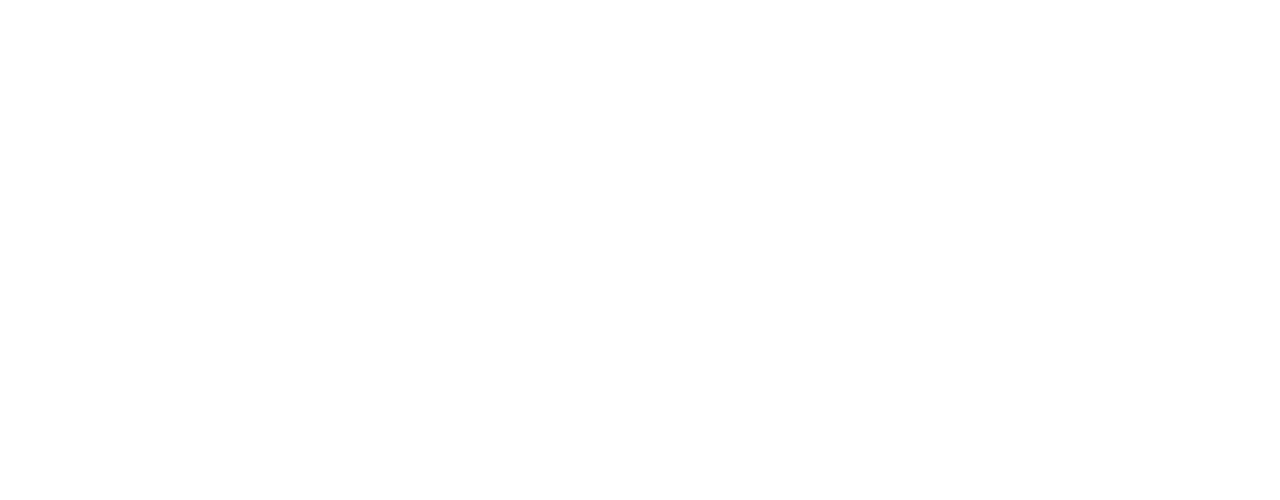
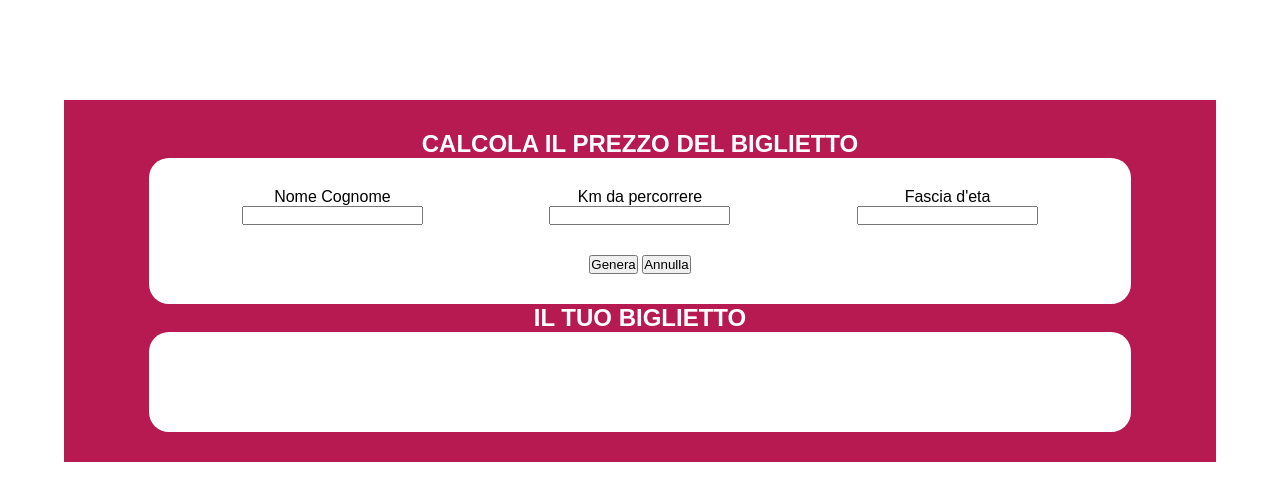
Before and after one commit to Marcotexcode/js-biglietto-treno-form, a plain HTML site: page index.html in a window 1280 px wide. Drawn offline with Linux system fonts and the light colour scheme.

Commit message:
add:style parte input

```diff
--- a/css/syle.css
+++ b/css/syle.css
@@ -0,0 +1,69 @@
+
+* {
+    margin: 0;
+    padding: 0;
+    box-sizing: border-box;
+}
+
+body {
+    font-family: Arial, Helvetica, sans-serif;
+}
+.container {
+    width: 100%;
+}
+
+.cont-section {
+    width: 90%;
+    padding: 30px;
+    margin: 100px auto;
+    background-color: #b71a51;
+    text-align: center;
+}
+
+
+
+
+/* DATI INPUT */
+
+.cont-dati-input h2, .cont-dati-output h2 {
+    text-transform: uppercase;
+    color: white;
+}
+
+.dati-input, .dati-bigletto {
+    border-radius: 20px;
+    margin: 0 auto;
+    padding: 30px;
+    background-color: white;
+    width: 90%;
+}
+
+.elementi-input {
+    display: flex;
+    justify-content: space-around;
+    margin-bottom: 30px;
+}
+
+.dati-input label {
+    display: block;
+}
+
+.button {
+    display: block;
+}
+
+
+
+/* DATI OUTPUT */
+
+.cont-dati-output {
+    color: white;
+    text-transform: uppercase;
+}
+
+.dati-bigletto {
+
+    height: 100px;
+
+
+}
--- a/index.html
+++ b/index.html
@@ -11,7 +11,51 @@
 
 
 
+    <div class="container">
 
+
+        <main class="cont-section">
+
+            <section class="cont-dati-input">
+                <h2>calcola il prezzo del biglietto</h2>
+
+                <div class="dati-input">
+                    <div class="elementi-input">
+                        <div class="input">
+                            <label for="nome">Nome Cognome</label>
+                            <input type="text">
+                        </div>
+                        <div class="input">
+                            <label for="nome">Km da percorrere</label>
+                            <input type="text">
+                        </div>
+                        <div class="input">
+                            <label for="nome">Fascia d'eta</label>
+                            <input type="text">
+                        </div>
+                    </div>
+
+                    <div class="button">
+                        <button>Genera</button>
+                        <button>Annulla</button>
+                    </div>
+                </div>
+            </section>
+
+
+
+
+            <section class="cont-dati-output">
+                <h2>il tuo biglietto</h2>
+                <div class="dati-bigletto">
+
+                </div>
+            </section>
+
+        </main>
+
+
+    </div>
 
 
 
```
Also changed, not shown: js/script.js (+19 -0 lines).
